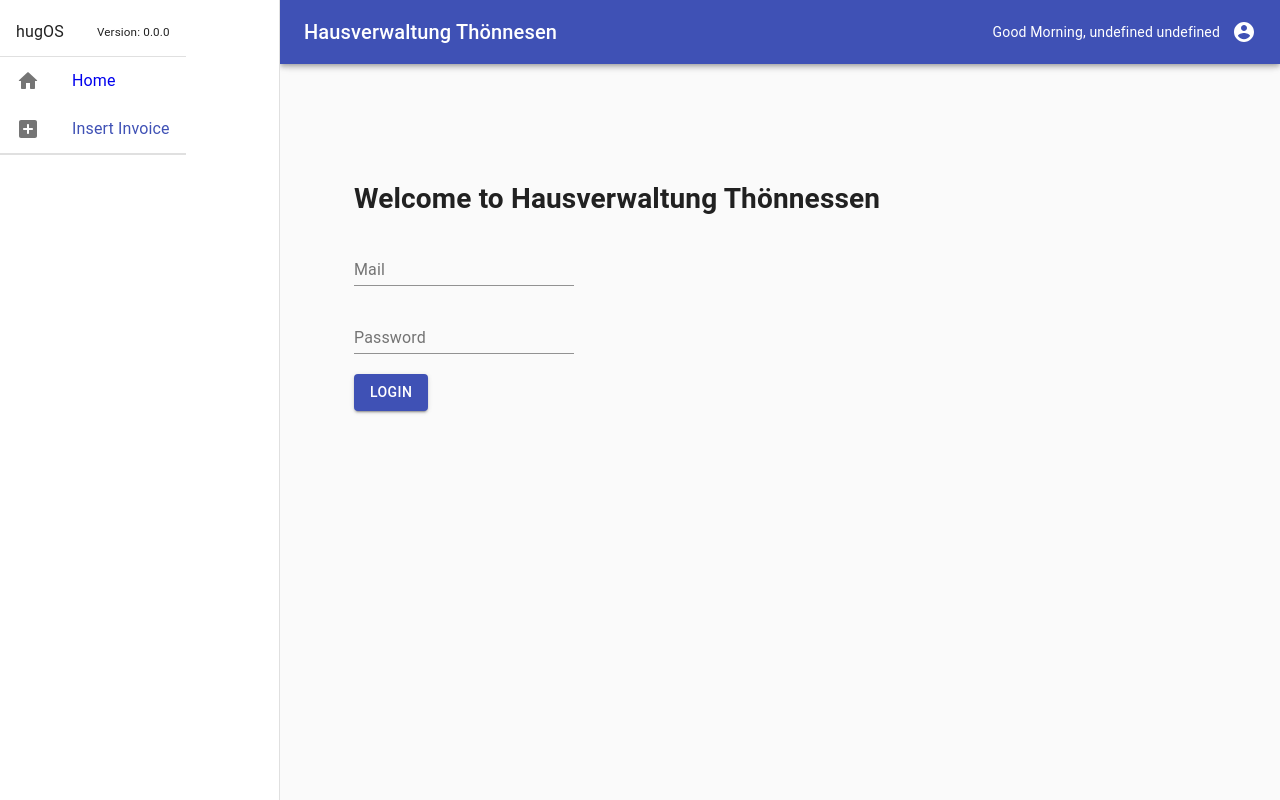
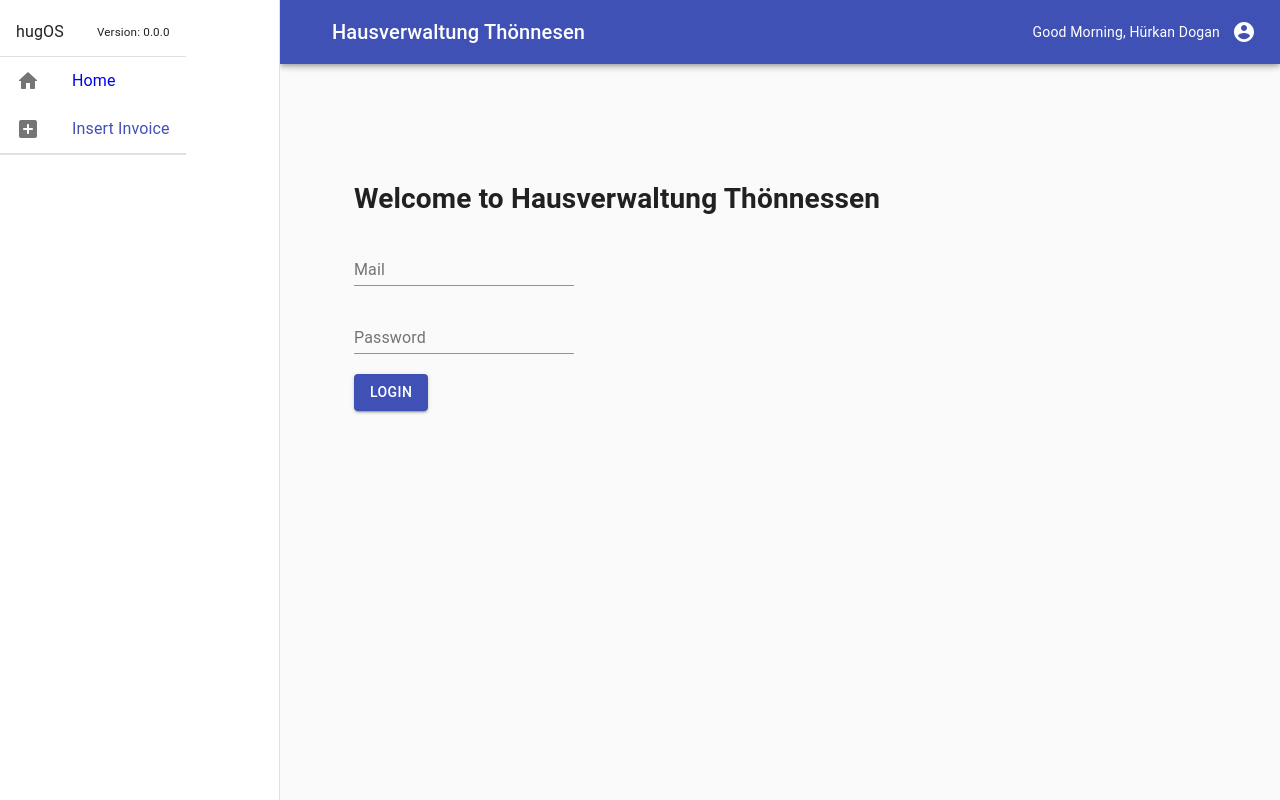
Before and after one commit to hurkandogan/hm, a React (Create React App) app in the folder client/: page / in a window 1280 px wide. Built offline with nearby package versions, Linux system fonts and the light colour scheme; no server answers.

Commit message:
initial commit

```diff
--- a/client/src/App.js
+++ b/client/src/App.js
@@ -23,6 +23,7 @@ const useStyles = makeStyles((theme) => ({
 
 function App() {
     const classes = useStyles();
+
     return (
         <div>
             <div className={classes.root}>
--- a/client/src/components/account/Login.jsx
+++ b/client/src/components/account/Login.jsx
@@ -57,7 +57,7 @@ function Login() {
             />
             <br />
             <br />
-            <Button variant="contained" color="primary" type="submit" onClick={login(loginData)}>
+            <Button variant="contained" color="primary" type="submit" onClick={() => { login(loginData) }}>
                 Login
         </Button>
         </div>);
--- a/client/src/components/shared/Header.jsx
+++ b/client/src/components/shared/Header.jsx
@@ -54,8 +54,8 @@ export default function Header(props) {
     };
 
     const handleMenuClose = () => {
-        AuthService.logout();
-        window.location.reload();
+        AuthService.logout()
+            .catch(err => console.log(err));
     };
 
     const menuId = 'primary-search-account-menu';
@@ -77,7 +77,7 @@ export default function Header(props) {
 
     const getUserInfo = (data) => {
         if (data) {
-            return (<p><Greeting />{data.firstName + " " + data.lastName}</p>)
+            return (<p><Greeting />{data}</p>)
         } else {
             return (<p>Not yet logged in!</p>)
         }
@@ -87,14 +87,13 @@ export default function Header(props) {
         <div>
             <AppBar position="fixed" className={classes.appBar}>
                 <Toolbar>
-                    {/*<IconButton*/}
-                    {/*    edge="start"*/}
-                    {/*    className={classes.menuButton}*/}
-                    {/*    color="inherit"*/}
-                    {/*    aria-label="open drawer"*/}
-                    {/*>*/}
-                    {/*    <MenuIcon />*/}
-                    {/*</IconButton>*/}
+                    <IconButton
+                        edge="start"
+                        className={classes.menuButton}
+                        color="inherit"
+                        aria-label="open drawer"
+                    >
+                    </IconButton>
                     <Typography className={classes.title} variant="h6" noWrap>
                         Hausverwaltung Thönnesen
                     </Typography>
--- a/client/src/services/authorization/auth.service.js
+++ b/client/src/services/authorization/auth.service.js
@@ -9,7 +9,9 @@ const register = (username, email, password) => {
 };
 
 const login = (data) => {
-    return common_http.post("/api/signin", { data })
+    return common_http.post("/api/signin", data, {
+        withCredentials: true
+    } )
         .then((response) => {
             return response.data;
         })
@@ -21,14 +23,10 @@ const logout = () => {
         .catch(err => console.log(err));
 };
 
-const getCurrentUser = () => {
-   return JSON.parse(localStorage.getItem("user"));
-};
 
 /* eslint import/no-anonymous-default-export: [2, {"allowObject": true}] */
 export default {
     login,
     register,
-    getCurrentUser,
     logout
 };
```
Also changed, not shown: 2 other files (tests, documents, lock files or other folders).
